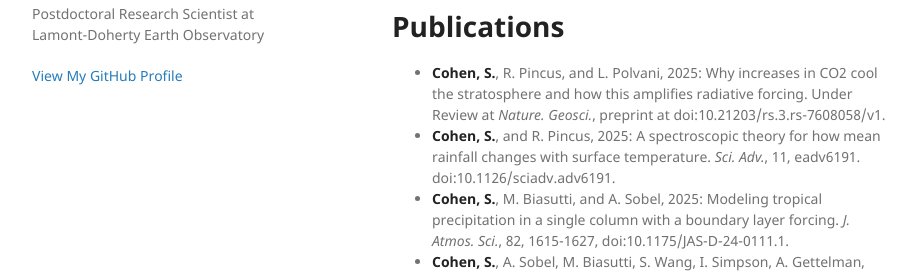
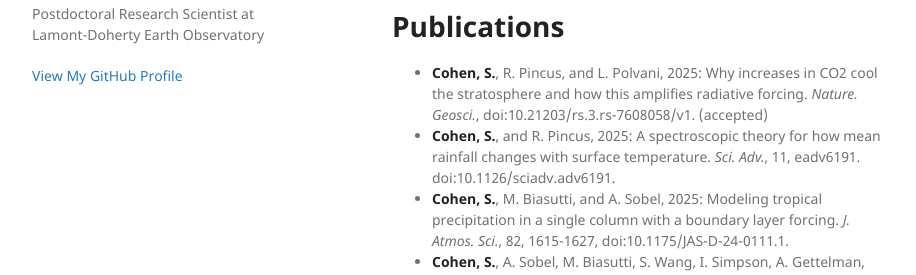
Before and after one commit to seancohen33/seancohen33.github.io, a Jekyll site: the page built from index.md, in a window 1280 px wide and 900 px high. Shown: the part 494-769 px from the top of the window, without its empty margins (178-1094 px from the left). Built offline with Jekyll 4.4.1, drawn with Linux system fonts in a browser that asks for light colours; our own code applies the rules of GitHub Pages for plain Markdown files.

Commit message:
Update index.md

```diff
--- a/index.md
+++ b/index.md
@@ -12,7 +12,7 @@ Before entering the climate space, I worked as a thermal engineer at Ball Aerosp
 
 # Publications
 
-*   **Cohen, S.**, R. Pincus, and L. Polvani, 2025: Why increases in CO2 cool the stratosphere and how this amplifies radiative forcing. Under Review at _Nature. Geosci._, preprint at doi:10.21203/rs.3.rs-7608058/v1.
+*   **Cohen, S.**, R. Pincus, and L. Polvani, 2025: Why increases in CO2 cool the stratosphere and how this amplifies radiative forcing. _Nature. Geosci._, doi:10.21203/rs.3.rs-7608058/v1. (accepted)
 *   **Cohen, S.**, and R. Pincus, 2025: A spectroscopic theory for how mean rainfall changes with surface temperature. _Sci. Adv._, 11, eadv6191. doi:10.1126/sciadv.adv6191.
 *   **Cohen, S.**, M. Biasutti, and A. Sobel, 2025: Modeling tropical precipitation in a single column with a boundary layer forcing. _J. Atmos. Sci._, 82, 1615-1627, doi:10.1175/JAS-D-24-0111.1.
 *   **Cohen, S.**, A. Sobel, M. Biasutti, S. Wang, I. Simpson, A. Gettelman, and I. Hu, 2024: Implementation and exploration of parametrizations of large-scale dynamics in NCAR's Single Column Atmosphere Model SCAM6. _J. Adv. Model. Earth Syst._, 16, e2023MS003866. doi:10.1029/2023MS003866.
```
